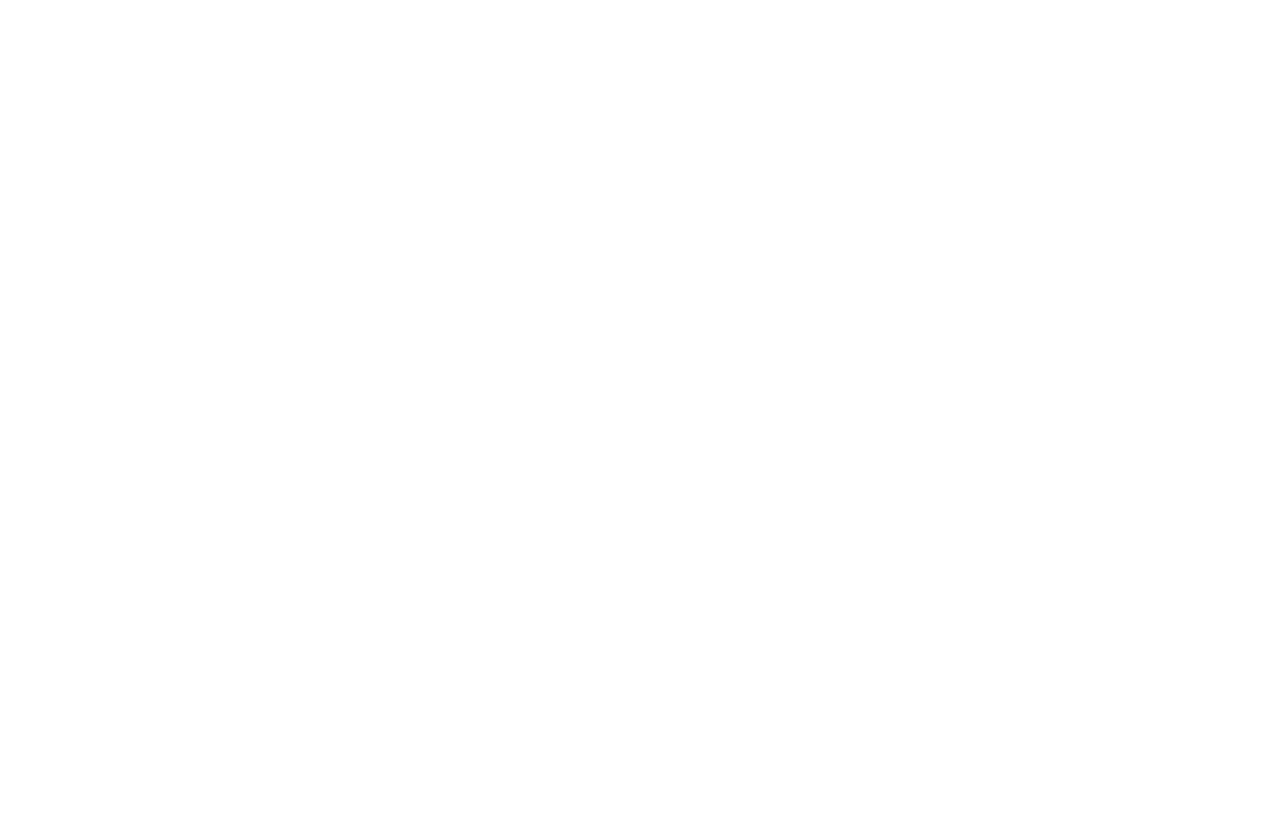
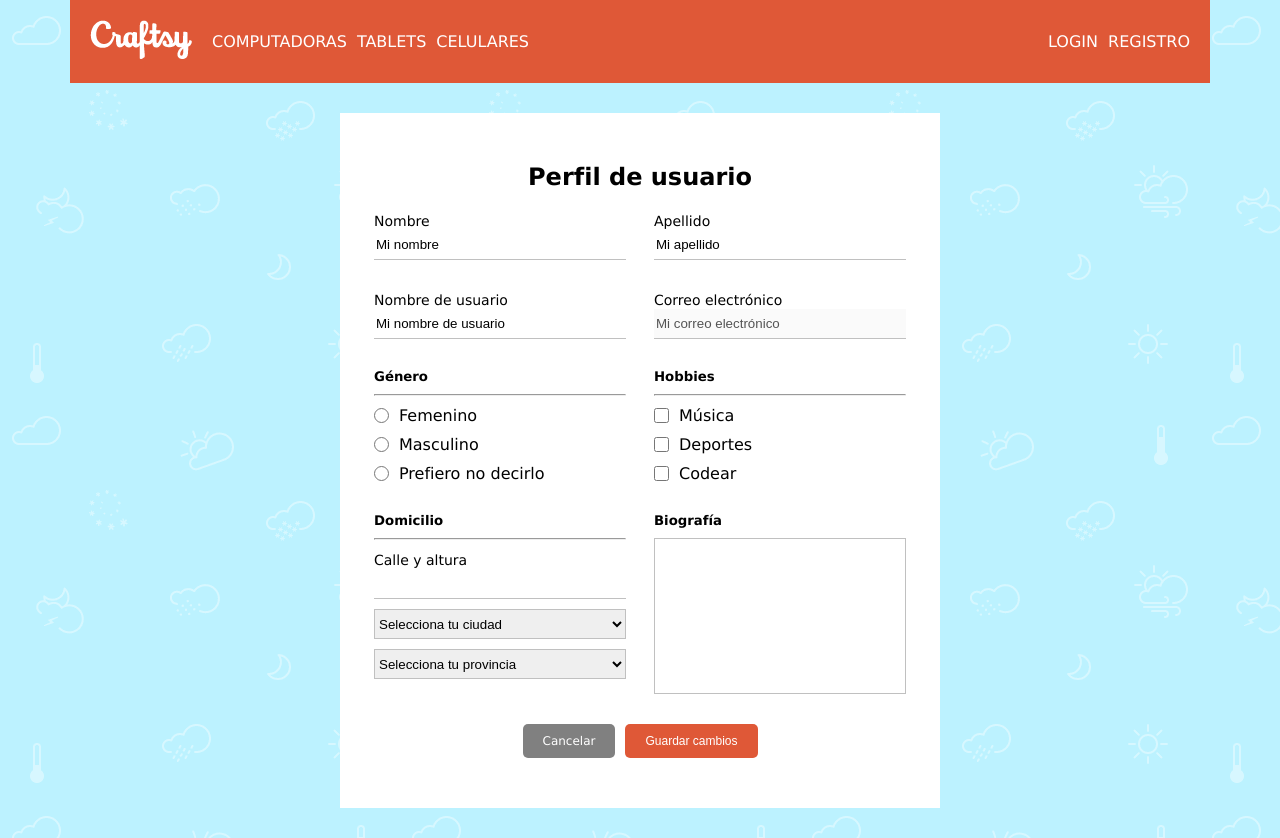
Before and after one commit to Comision16/craftsy, a website: page views/profile.html in a window 1280 px wide. Before the commit the page ends 800 px from the top, so only its background shows below. Drawn offline with Linux system fonts and the light colour scheme.

Commit message:
estilos profile y login terminados

```diff
--- a/public/css/form.css
+++ b/public/css/form.css
@@ -2,15 +2,58 @@
     margin-bottom: 30px;
 }
 
+.form__box__flex {
+    display: flex;
+    justify-content: center;
+    align-items: center;
+    gap: 10px;
+    margin-bottom: 30px;
+}
+
+.form__box__flex--checkbox {
+    display: flex;
+    flex-direction: column;
+    gap: 10px;
+    margin-bottom: 30px;
+    align-content: flex-start;
+}
+
+.form__flex--checkbox {
+    display: flex;
+    align-items: center;
+    gap: 10px;
+}
+
 .form__label {
     margin-bottom: 10px;
-    font-size: 12px;
+    font-size: 14px;
 }
 
 .form__input {
     width: 100%;
     height: 30px;
     border: none;
+    border-bottom: 1px solid silver;
+    outline: none;
+}
+
+.form__select {
+    width: 100%;
+    height: 30px;
+    border: 1px solid silver;
+    outline: none;
+}
+
+.form__textarea {
+    resize: none;
+    width: 100%;
+    border: 1px solid silver;
+}
+
+
+.form__input--checkbox {
+    width: 15px;
+    height: 15px;
     border-bottom: 1px solid silver;
     outline: none;
 }
@@ -27,27 +70,41 @@
 
 .form__button{
     display: inline-block;
-    padding: 10px;
+    padding: 10px 20px;
     text-align: center;
     border: none;
     font-size: 12px;
+    border-radius: 5px;
 }
 
-.form__flex--right{
+.form__box__flex--right{
     display: flex;
     justify-content: flex-end;
     align-items: center;
     gap: 20px;
+    margin-bottom: 30px;
 }
 
+.form__error__msg {
+    font-size: 10px;
+    color: red;
+}
+
+.form__link {
+    font-size: 14px;
+}
+
+.form__link a {
+    color: var(--colorRojo);
+}
 @media (min-width:768px) {
-    .form{
+    .form__row{
         display: flex;
         flex-wrap: wrap;
         justify-content: space-around;
     }
 
-    .form__box {
+    .form__box, .form__box__flex, .form__box__flex--right, .form__box__flex--checkbox{
        width: 45%;
     }
 }
--- /dev/null
+++ b/public/css/login.css
@@ -0,0 +1,15 @@
+.login h1 {
+    text-align: center;
+    margin: 30px 0 20px;
+}
+.login__main__section{
+    padding: 20px;
+    width: 300px;
+    margin: 30px auto;
+}
+
+@media (min-width:768px) {
+    .login__main__section .form__box,  .login__main__section .form__box__flex{
+        width: 100%;
+     }
+}
--- a/public/css/styles.css
+++ b/public/css/styles.css
@@ -2,4 +2,5 @@
 @import './detail.css';
 @import './form.css';
 @import './register.css';
+@import './login.css';
 @import './home.css';
--- a/views/login.html
+++ b/views/login.html
@@ -0,0 +1,64 @@
+<!DOCTYPE html>
+<html lang="es">
+
+<head>
+    <meta charset="UTF-8">
+    <meta http-equiv="X-UA-Compatible" content="IE=edge">
+    <meta name="viewport" content="width=device-width, initial-scale=1.0">
+    <title>Craftsy | Product Detail</title>
+    <script src="https://kit.fontawesome.com/ae7c764a16.js" crossorigin="anonymous"></script>
+    <link rel="stylesheet" href="/css/styles.css">
+</head>
+
+<body class="login">
+    <header class="home__header">
+        <div class="home__header__logo">
+            <a href="/"><img src="/images/logo.png" alt=""></a>
+        </div>
+        <button class="home__header__burger" onclick="document.querySelector('.home__header__nav').classList.toggle('show')"><i class="fa fa-bars"></i> Menu </button>
+        <nav class="home__header__nav">
+            <ul class="home__header__nav--menu">
+                <li><a href="">Computadoras</a></li>
+                <li><a href="">Tablets</a></li>
+                <li><a href="">Celulares</a></li>
+            </ul>
+            <ul class="home__header__nav--user">
+                <li><a href="/login">Login</a></li>
+                <li><a href="/register">Registro</a></li>
+            </ul>
+        </nav>
+    </header>
+    <main class="login__main">
+        <section class="login__main__section general__main__section">
+           <h1>Ingresá</h1>
+
+           <form action="/profile">
+                <div class="form__box">
+                    <label class="form__label" for="usuario">Nombre de usuario o email</label>
+                    <input class="form__input" type="text" id="usuario" name="email">
+                    <span class="form__error__msg">Ingresá tu nombre de usuario o email</span>
+                </div>
+                <div class="form__box">
+                    <label class="form__label" for="password">Contraseña</label>
+                    <input class="form__input" type="password" id="password" name="password">
+                    <span class="form__error__msg">La contraseña debe tener entre 6 y 12 caracteres</span>
+                </div>
+                <div class="form__box__flex">
+                    <input class="form__input--checkbox" type="checkbox" id="recordame"><label for="recordame">Recordame</label>
+                </div>
+                <div class="form__box__flex">
+                    <button class="form__button form__button--submit" type="submit">Ingresá</button>
+                </div>
+                <div class="form__box__flex">
+                    <p class="form__link">¿No estás registrado? <a href="/register">Registrate</a></p>
+                </div>
+                <div class="form__box__flex">
+                    <p class="form__link"><a href="#">¿Olvidaste tu contraseña?</a></p>
+                </div>
+
+           </form>
+        </section>
+    </main>
+</body>
+
+</html>
--- a/views/profile.html
+++ b/views/profile.html
@@ -0,0 +1,129 @@
+<!DOCTYPE html>
+<html lang="es">
+
+<head>
+    <meta charset="UTF-8">
+    <meta http-equiv="X-UA-Compatible" content="IE=edge">
+    <meta name="viewport" content="width=device-width, initial-scale=1.0">
+    <title>Craftsy | Product Detail</title>
+    <script src="https://kit.fontawesome.com/ae7c764a16.js" crossorigin="anonymous"></script>
+    <link rel="stylesheet" href="/css/styles.css">
+</head>
+
+<body class="register">
+    <header class="home__header">
+        <div class="home__header__logo">
+            <a href="/"><img src="/images/logo.png" alt=""></a>
+        </div>
+        <button class="home__header__burger" onclick="document.querySelector('.home__header__nav').classList.toggle('show')"><i class="fa fa-bars"></i> Menu </button>
+        <nav class="home__header__nav">
+            <ul class="home__header__nav--menu">
+                <li><a href="">Computadoras</a></li>
+                <li><a href="">Tablets</a></li>
+                <li><a href="">Celulares</a></li>
+            </ul>
+            <ul class="home__header__nav--user">
+                <li><a href="/login">Login</a></li>
+                <li><a href="/register">Registro</a></li>
+            </ul>
+        </nav>
+    </header>
+    <main class="register__main">
+        <section class="register__main__section general__main__section">
+           <h1>Perfil de usuario</h1>
+
+           <form action="" class="form__row">
+                <div class="form__box">
+                    <label class="form__label" for="nombre">Nombre</label>
+                    <input class="form__input" type="text" id="nombre" value="Mi nombre">
+                </div>
+                <div class="form__box">
+                    <label class="form__label" for="apellido">Apellido</label>
+                    <input class="form__input" type="text" id="apellido" value="Mi apellido">
+                </div>
+                <div class="form__box">
+                    <label class="form__label" for="usuario">Nombre de usuario</label>
+                    <input class="form__input" type="text" id="usuario" value="Mi nombre de usuario">
+                </div>
+                <div class="form__box">
+                    <label class="form__label" for="email">Correo electrónico</label>
+                    <input class="form__input" type="email" id="email" value="Mi correo electrónico" disabled>
+                </div>
+                <div class="form__box__flex--checkbox">
+                    <h5>Género</h5>
+                    <hr>
+                    <div class="form__flex--checkbox">
+                        <input class="form__input--checkbox" value="f" type="radio" id="femenino" name="genero">
+                        <label for="femenino"> Femenino</label>
+                    </div>
+                    <div class="form__flex--checkbox">
+                        <input class="form__input--checkbox" value="m" type="radio" id="masculino" name="genero">
+                        <label for="masculino"> Masculino</label>
+                    </div>
+                    <div class="form__flex--checkbox">
+                        <input class="form__input--checkbox" value="n" type="radio" id="nodice" name="genero">
+                        <label for="nodice">Prefiero no decirlo</label>
+                    </div>
+                </div>
+                <div class="form__box__flex--checkbox">
+                    <h5>Hobbies</h5>
+                    <hr>
+                    <div class="form__flex--checkbox">
+                        <input class="form__input--checkbox" value="musica" type="checkbox" id="musica" name="genero">
+                        <label for="musica">Música</label>
+                    </div>
+                    <div class="form__flex--checkbox">
+                        <input class="form__input--checkbox" value="deporte" type="checkbox" id="deportes" name="genero">
+                        <label for="deportes">Deportes</label>
+                    </div>
+                    <div class="form__flex--checkbox">
+                        <input class="form__input--checkbox" value="codear" type="checkbox" id="codear" name="genero">
+                        <label for="codear">Codear</label>
+                    </div>
+                </div>
+                <div class="form__box__flex--checkbox">
+                    <h5>Domicilio</h5>
+                    <hr>
+                    <div>
+                        <label class="form__label" for="calle">Calle y altura</label>
+                        <input class="form__input" type="text" id="calle">
+                    </div>
+                    <div>
+                        <select class="form__select" name="ciudad" id="ciudad">
+                            <option value="" hidden selected>Selecciona tu ciudad</option>
+                            <option value="loma hermosa">Loma Hermosa</option>
+                            <option value="san miguel">San Miguel</option>
+                            <option value="caba">Ciudad Autónoma de Buenos Aires</option>
+                            <option value="maipu">Maipú</option>
+                            <option value="santa maria">Santa María</option>
+                            <option value="berisso">Berisso</option>
+                        </select>
+                    </div>
+                    <div>
+                        <select class="form__select" name="ciudad" id="ciudad">
+                            <option value="" hidden selected>Selecciona tu provincia</option>
+                            <option value="buenos aires">Buenos Aires</option>
+                            <option value="mendoza">Mendoza</option>
+                            <option value="jujuy">Jujuy</option>
+                        </select>
+                    </div>
+                </div>
+                <div class="form__box__flex--checkbox">
+                    <h5>Biografía</h5>
+
+
+                    <textarea class="form__textarea" name="biografia" id="biografia" cols="30" rows="10"></textarea>
+
+                </div>
+                <div class="form__box__flex">
+                    <a class="form__button form__button--cancel" href="">Cancelar</a>
+                    <button class="form__button form__button--submit" type="submit">Guardar cambios</button>
+                </div>
+
+
+           </form>
+        </section>
+    </main>
+</body>
+
+</html>
```
Also changed, not shown: views/register.html (+13 -2 lines).
